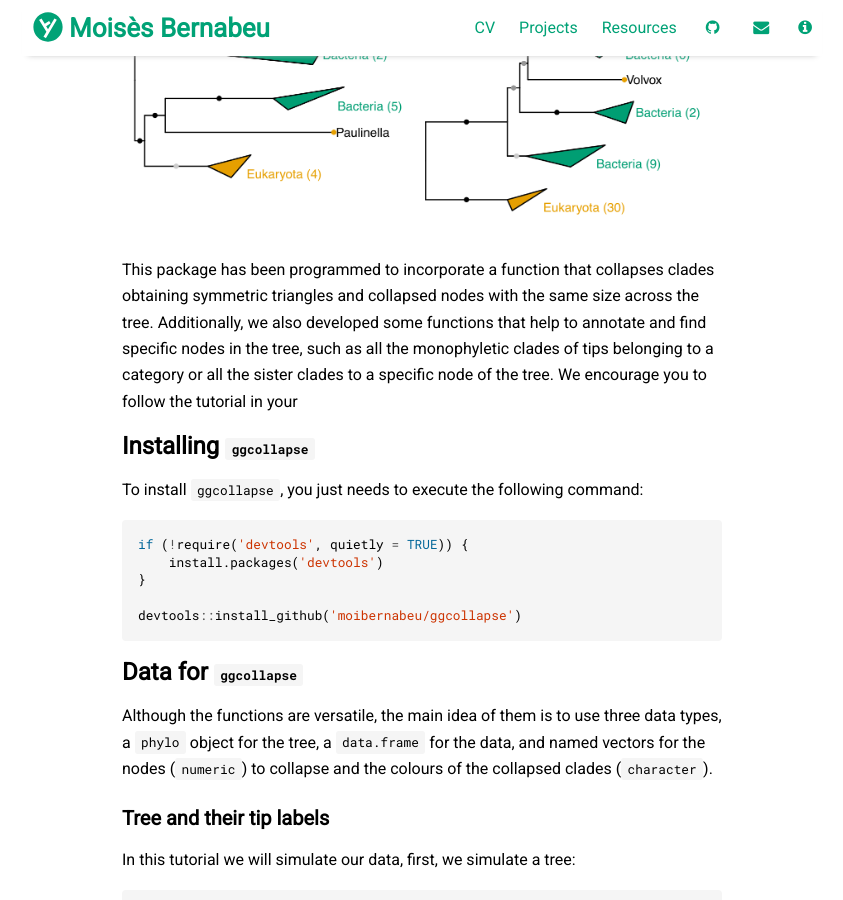
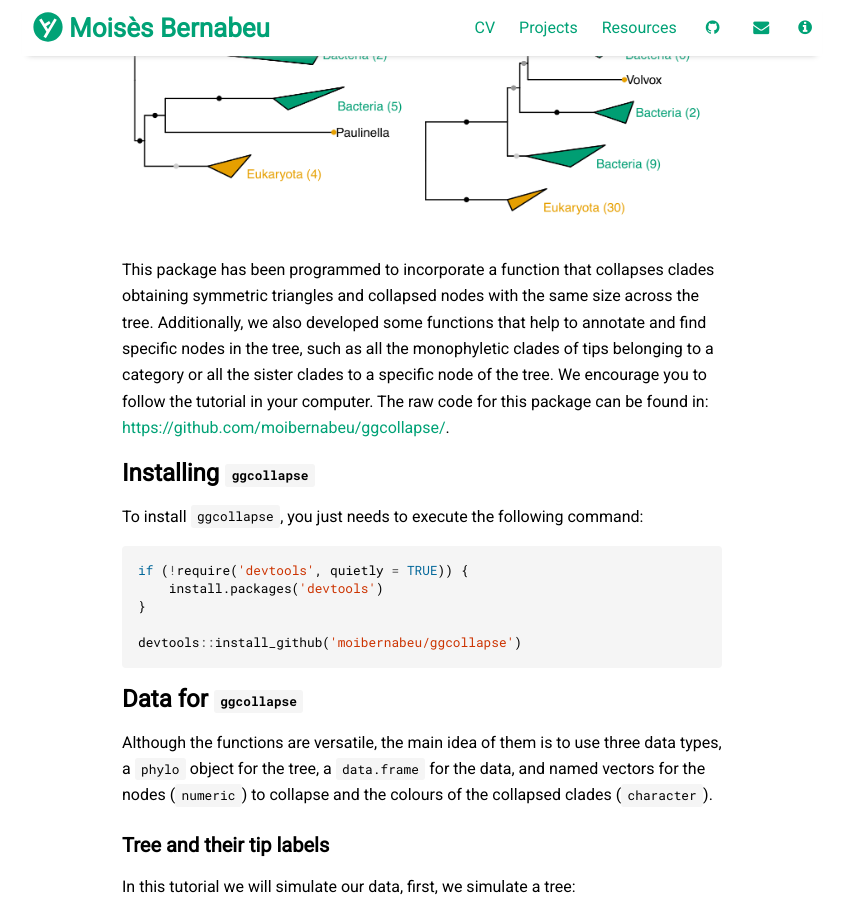
Before and after one commit to moibernabeu/moibernabeu.github.io, a Jekyll site: the page built from _posts/2024-10-30-ggcollapse.md, in a window 1280 px wide and 900 px high, scrolled down 304 px. Shown: the whole window, without its empty margins (218-1061 px from the left). Built offline with Jekyll 4.4.1, drawn with Linux system fonts in a browser that asks for light colours; nearby versions of some CDN libraries.

Commit message:
add ggcollapse tutorial

```diff
--- a/_posts/2024-10-30-ggcollapse.md
+++ b/_posts/2024-10-30-ggcollapse.md
@@ -14,7 +14,8 @@ the same size across the tree. Additionally, we also developed some functions
 that help to annotate and find specific nodes in the tree, such as all
 the monophyletic clades of tips belonging to a category or all the
 sister clades to a specific node of the tree. We encourage you to follow the
-tutorial in your
+tutorial in your computer. The raw code for this package can be found in:
+[https://github.com/moibernabeu/ggcollapse/](https://github.com/moibernabeu/ggcollapse/).
 
 ## Installing `ggcollapse`
 
```
